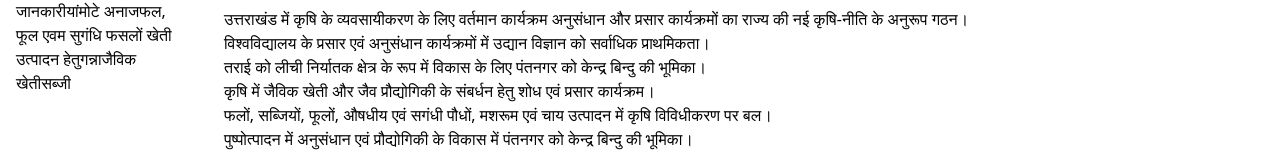
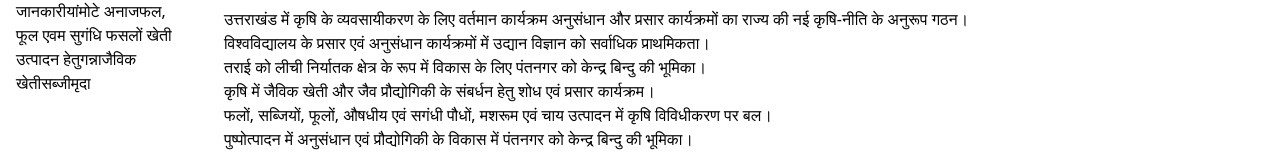
Before and after one commit to AbhijeetSRawat/Kisan_Diary, a React (Vite) app: page / in a window 1280 px wide. Shown: the part 1247-1399 px from the top of the page. Built offline with nearby package versions, Linux system fonts and the light colour scheme.

Commit message:
mrida done

```diff
--- a/src/App.jsx
+++ b/src/App.jsx
@@ -91,6 +91,7 @@ import Mudra1 from './pages/mudra/Mudra1.jsx';
 import Mudra2 from './pages/mudra/Mudra2.jsx';
 import Mudra4 from './pages/mudra/Mudra4.jsx';
 import Mudra3 from './pages/mudra/Mudra3.jsx';
+import Mudra from './components/Mudra.jsx';
 
 const App = () => {
 //>>>>>>> b7670bb6ccf28a6ac60565848412bde74ebd9ade
@@ -214,6 +215,7 @@ const App = () => {
                 <Route path='/shimalamirch' element={<Shimalamirch/>}/>
                 <Route path='/tamatar' element={<Tamtar/>}/>
                 <Route path='/torai' element={<Torai/>}/>
+                <Route path='/mudra' element={<Mudra/>}/>
                 <Route path='/mudra1' element={<Mudra1/>}/>
                 <Route path='/mudra2' element={<Mudra2/>}/>
                 <Route path='/mudra3' element={<Mudra3/>}/>
--- a/src/components/SideBar.jsx
+++ b/src/components/SideBar.jsx
@@ -21,6 +21,7 @@ export default function SideBar() {
               <Link className='bg-black text-white rounded-md h-[40px] flex justify-center items-center hover:bg-white hover:text-black' to="/ganna">गन्ना</Link>
               <Link className='bg-black text-white rounded-md h-[40px] flex justify-center items-center hover:bg-white hover:text-black' to="/jaivik">जैविक खेती</Link>
               <Link className='bg-black text-white rounded-md h-[40px] flex justify-center items-center hover:bg-white hover:text-black' to="/sabji">सब्जी</Link>
+              <Link className='bg-black text-white rounded-md h-[40px] flex justify-center items-center hover:bg-white hover:text-black' to="/mudra">मृदा</Link>
 
 
 
```
